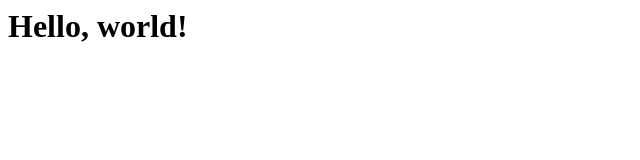
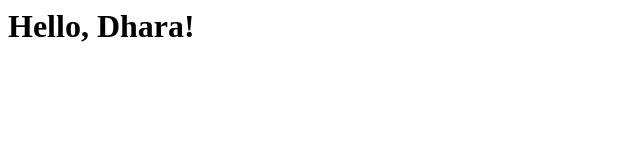
Before and after one commit to Dhara-789/GitHubDemo, a plain HTML site: page Index.html in a window 1280 px wide. Shown: the full height of the page, 0-640 px from the left. Drawn offline with Linux system fonts and the light colour scheme.

Commit message:
Broken Features

```diff
--- a/Index.html
+++ b/Index.html
@@ -6,6 +6,6 @@
     <title>Bootstrap demo</title>
   </head>
   <body>
-    <h1>Hello, world!</h1>
+    <h1>Hello, Dhara!</h1>
   </body>
 </html>
```
